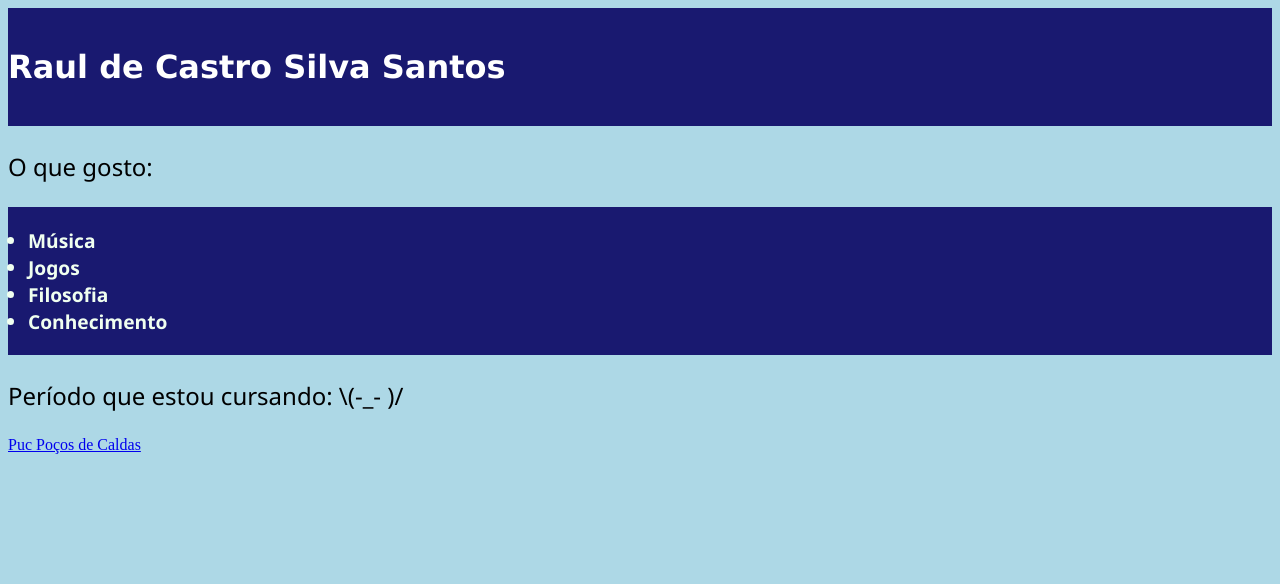
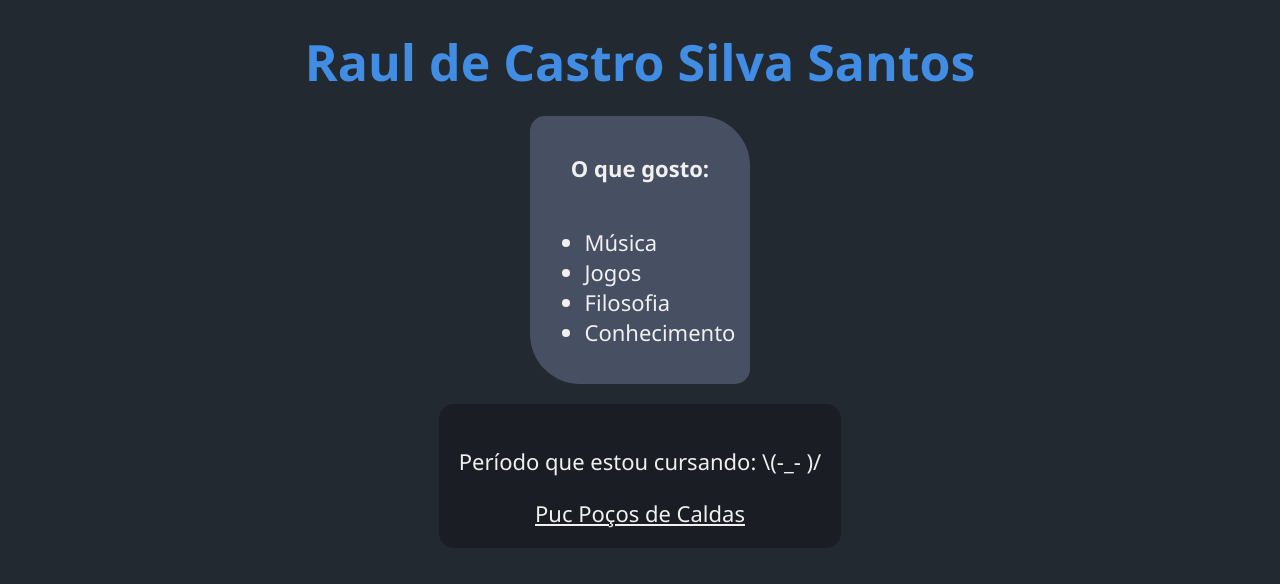
Before and after one commit to raulcssantos/Semin-rios, a plain HTML site: page Aula 1/Exercício 1/Exercício 2/index.html in a window 1280 px wide. Drawn offline with Linux system fonts and the light colour scheme.

Commit message:
Exercício 3

```diff
--- a/Aula 1/Exercício 1/Exercício 2/index.html
+++ b/Aula 1/Exercício 1/Exercício 2/index.html
@@ -5,23 +5,25 @@
         <link rel = "stylesheet" href = "style.css">
     </head>
     <body>
-        <h1 id = "titulo"> Raul de Castro Silva Santos </h1>
-        <p class = "oQueGosto"> O que gosto: </p>
-        <ul class ="paragrafo">
-            <li> Música </li>
-            <li> Jogos </li>
-            <li> Filosofia </li>
-            <li> Conhecimento </li>
-        </ul>
-    <p class = "oQueGosto"> Período que estou cursando: \(-_- )/ </p>
-    <a href="http://www.pucpcaldas.br"> Puc Poços de Caldas</a>
 
+        <p class = "nome"> Raul de Castro Silva Santos </p>
 
+        <div class = "index2">
+            <p class = "gostos"> O que gosto: </p>
+            <ul class ="lista">
+                <li> Música </li>
+                <li> Jogos </li>
+                <li> Filosofia </li>
+                <li> Conhecimento </li>
+            </ul>
+        </div>
+
+        <div class = "index3">
+            <p class = "periodo"> Período que estou cursando: \(-_- )/ </p>
+
+            <a href="http://www.pucpcaldas.br/" class = "periodo"> Puc Poços de Caldas</a>
+        </div>
 
     </body>
 
-
-
-
-
 </html>
--- a/Aula 1/Exercício 1/Exercício 2/style.css
+++ b/Aula 1/Exercício 1/Exercício 2/style.css
@@ -1,32 +1,58 @@
-#titulo {
-    margin: 0px 0px 0px 0px;
-    padding: 40px 0px;
-    background-color: midnightblue;
-    color: white;
-    font-family: Verdana;
+body{
+    background-color: #222930;
+    font-family: 'Segoe UI';
+    display: flex;
+    flex-direction: column;
+    align-items: center;
+    justify-content: center;
+}
+
+.index2{
+    display: flex;
+    flex-direction: column;
+    align-items: center;
+    justify-content: space-around;
+    background-color: #474f63;
+    border-radius: 15px 50px;
+    padding: 15px;
+}
+
+.index3{
+    display: flex;
+    flex-direction: column;
+    align-items: center;
+    justify-content: center;
+    background-color: #1a1d24;
+    border-radius: 15px;
+    padding: 20px;
+    margin: 20px
+}
+
+.periodo{
+    color:#f0f0f0 ;
+    font-size: 22px;
+    font-family: 'Segoe UI';
+    font-weight: normal;
+}
+
+.gostos{
+    color:#f0f0f0 ;
+    font-size: 22px;
+    font-family: 'Segoe UI';
     font-weight: bold;
+}
+
+.nome{
+    margin: 20px;
+    font-size: 50px;
+    font-weight: bolder;
+    color: #418de4;
 
 }
 
-.oQueGosto{
-
-    font-size: x-large;
-    color: black;
+.lista{
+    color:#f0f0f0 ;
+    font-size: 22px;
     font-family: 'Segoe UI';
+    font-weight: lighter;
 }
-
-
-.paragrafo {
-    font-size: larger;
-    color: honeydew;
-    background-color:midnightblue;
-    font-family: 'Segoe UI';
-    font-weight: bold;
-    padding: 20px 20px 20px 20px;
-
-}
-
-body{
-
-    background-color:lightblue;
-}
```
